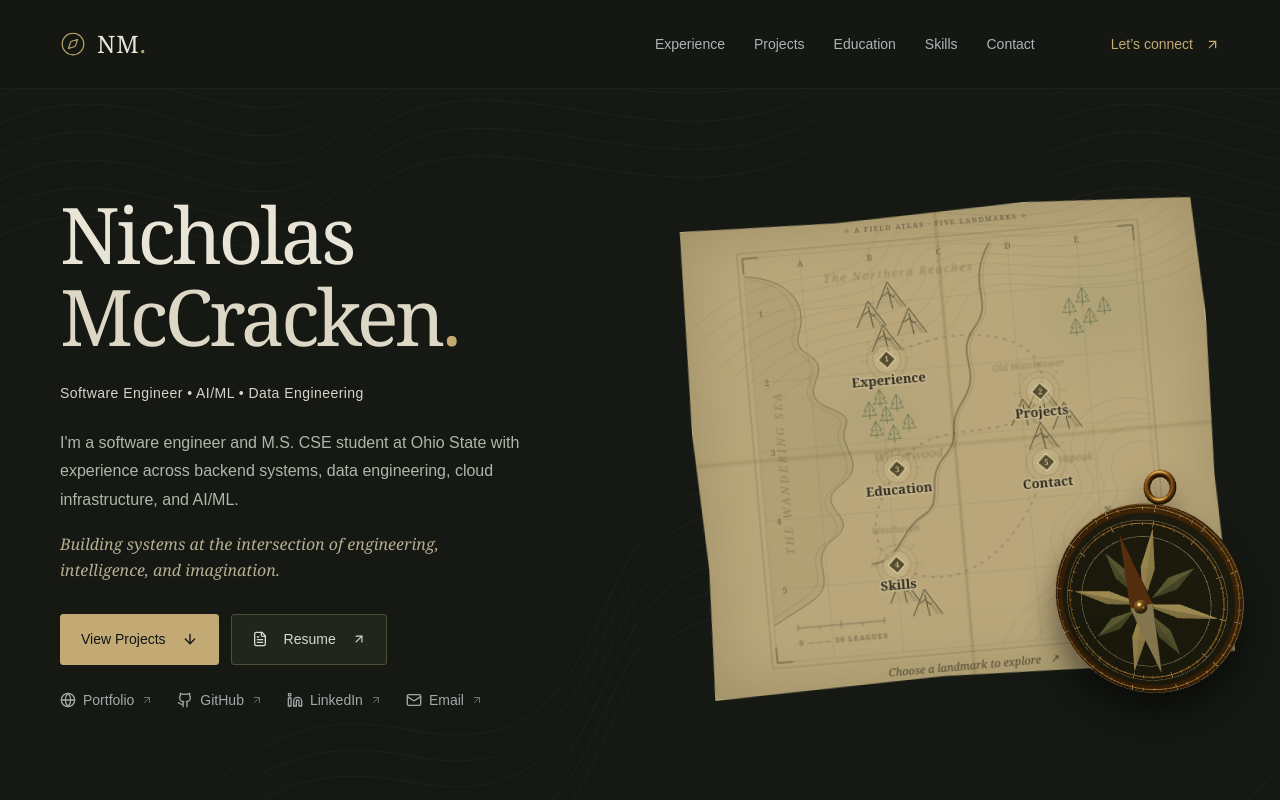
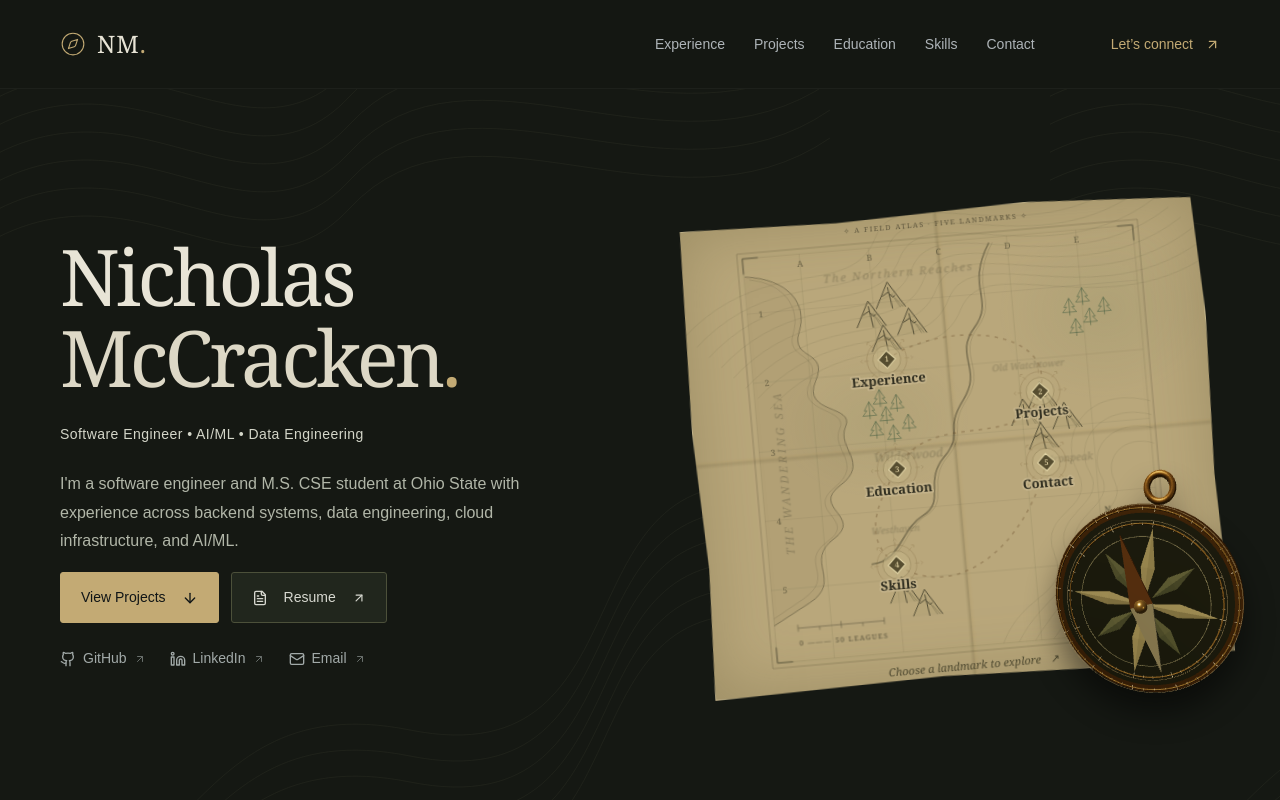
Before and after one commit to nicholasrmccracken/portfolio, a Next.js app: page / in a window 1280 px wide. Shown: the top 800 px of the page. Built offline with nearby package versions, Linux system fonts and the light colour scheme.

Commit message:
Simplify hero and contact copy and links

```diff
--- a/components/Portfolio.tsx
+++ b/components/Portfolio.tsx
@@ -1,7 +1,7 @@
 'use client';
 import { useEffect, useState, type ReactNode } from 'react';
 import { motion, useReducedMotion } from 'framer-motion';
-import { ArrowDown, ArrowUpRight, ArrowRight, Github, Linkedin, Mail, FileText, Compass, Code2, Network, Layers3, GraduationCap, Menu, X, MapPin, Map, Database, Cloud, Globe } from 'lucide-react';
+import { ArrowDown, ArrowUpRight, ArrowRight, Github, Linkedin, Mail, FileText, Compass, Code2, Network, Layers3, GraduationCap, Menu, X, MapPin, Map, Database, Cloud } from 'lucide-react';
 import { profile, navigation, experiences, projects, skills, education } from '@/lib/portfolio';
 import ArtifactDisplay from './ArtifactDisplay';
 import CursorTrail from './CursorTrail';
@@ -21,10 +21,10 @@ export default function Portfolio() {
     return () => observer.disconnect();
   }, []);
   return <><CursorTrail/><a href="#main" className="skip-link">Skip to content</a><header className="site-header"><nav className="container nav" aria-label="Main navigation"><a className="brand" href="#home" aria-label="Nicholas McCracken home"><Compass size={26} strokeWidth={1} /><span>NM<span className="brand-dot">.</span></span></a><div className="desktop-nav">{navigation.map(item=><a key={item} href={`#${item.toLowerCase()}`} aria-current={active===item.toLowerCase()?'location':undefined} className={active===item.toLowerCase()?'active':''}>{item}</a>)}</div><a className="nav-contact" href={profile.email}>Let’s connect <ArrowUpRight size={15}/></a><button className="menu-button" aria-label={menu?'Close navigation':'Open navigation'} aria-expanded={menu} aria-controls="mobile-nav" onClick={()=>setMenu(!menu)}>{menu?<X/>:<Menu/>}</button></nav>{menu&&<nav id="mobile-nav" className="mobile-nav" aria-label="Mobile navigation">{navigation.map(item=><a key={item} href={`#${item.toLowerCase()}`} onClick={()=>setMenu(false)}>{item}<ArrowUpRight size={16}/></a>)}</nav>}</header>
-  <main id="main"><section className="hero container" id="home"><div className="hero-copy"><h1>Nicholas<br/><span>McCracken</span><span className="name-period">.</span></h1><p className="hero-role">{profile.title}</p><p className="hero-description">{profile.description}</p><p className="hero-tagline">{profile.tagline}</p><div className="hero-actions"><a className="button primary" href="#projects">View Projects <ArrowDown size={16}/></a><a className="button secondary" href={profile.resume} target="_blank" rel="noreferrer"><FileText size={16}/> Resume <ArrowUpRight size={14}/></a></div><div className="social-links"><a href={profile.portfolio} target="_blank" rel="noreferrer"><Globe size={16}/> Portfolio <ArrowUpRight size={12}/></a><a href={profile.github} target="_blank" rel="noreferrer"><Github size={16}/> GitHub <ArrowUpRight size={12}/></a><a href={profile.linkedin} target="_blank" rel="noreferrer"><Linkedin size={16}/> LinkedIn <ArrowUpRight size={12}/></a><a href={profile.email}><Mail size={16}/> Email <ArrowUpRight size={12}/></a></div></div><ArtifactDisplay/><div className="hero-bottom"><span><MapPin size={13}/> {profile.status}</span><a href="#experience">SCROLL TO EXPLORE <ArrowDown size={14}/></a></div></section>
+  <main id="main"><section className="hero container" id="home"><div className="hero-copy"><h1>Nicholas<br/><span>McCracken</span><span className="name-period">.</span></h1><p className="hero-role">{profile.title}</p><p className="hero-description">{profile.description}</p><div className="hero-actions"><a className="button primary" href="#projects">View Projects <ArrowDown size={16}/></a><a className="button secondary" href={profile.resume} target="_blank" rel="noreferrer"><FileText size={16}/> Resume <ArrowUpRight size={14}/></a></div><div className="social-links"><a href={profile.github} target="_blank" rel="noreferrer"><Github size={16}/> GitHub <ArrowUpRight size={12}/></a><a href={profile.linkedin} target="_blank" rel="noreferrer"><Linkedin size={16}/> LinkedIn <ArrowUpRight size={12}/></a><a href={profile.email}><Mail size={16}/> Email <ArrowUpRight size={12}/></a></div></div><ArtifactDisplay/><div className="hero-bottom"><span><MapPin size={13}/> {profile.status}</span><a href="#experience">SCROLL TO EXPLORE <ArrowDown size={14}/></a></div></section>
   <section tabIndex={-1} id="experience" className="section container"><SectionHeading number="01" title="Experience" subtitle="PAST ADVENTURES"/><div className="timeline">{experiences.map((job,index)=><Reveal className="timeline-item" key={job.company+job.role}><div className="timeline-meta"><span className="timeline-marker">{index===0?<span/>:null}</span><p>{job.date}</p><span className="eyebrow">{job.kind}</span></div><div className="timeline-content"><h3>{job.company}</h3><p className="job-role">{job.role}</p><p className="job-location"><MapPin size={13}/>{job.location}</p><ul>{job.points.map(point=><li key={point}>{point}</li>)}</ul></div></Reveal>)}</div></section>
   <section tabIndex={-1} id="projects" className="section projects-section"><div className="container"><SectionHeading number="02" title="Projects" subtitle="FEATURED QUESTS"/><div className="projects-grid">{projects.map(project=><Reveal className="project-card" key={project.number}><div className="project-art-header"><span>ARTIFACT {project.number}</span><span className="project-icon" aria-hidden="true">{project.icon}</span></div><div className="project-body"><span className="eyebrow">{project.type}</span><h3>{project.title}</h3><p>{project.description}</p>{project.highlight && <div className="project-highlight">{project.highlight}</div>}<div className="tags">{project.tags.map(tag=><span key={tag}>{tag}</span>)}</div><div className="project-footer"><a href={project.github} target="_blank" rel="noreferrer" aria-label={`View ${project.title} on GitHub`}><Github size={15}/> View repository <ArrowUpRight size={15}/></a></div></div></Reveal>)}</div></div></section>
   <section tabIndex={-1} id="education" className="section container"><SectionHeading number="03" title="Education" subtitle="TRAINING & STUDY"/><Reveal className="education-panel"><div className="university"><GraduationCap size={32} strokeWidth={1}/><h3>{education[0].university}</h3><span><MapPin size={13}/> {education[0].location}</span></div><div className="degrees">{education.map((degree,index)=><div className="degree" key={degree.degree}><span className="eyebrow">{index===0?'GRADUATE STUDIES':'UNDERGRADUATE STUDIES'}</span><h4>{degree.degree}</h4><p>{degree.date}</p><p>GPA: {degree.gpa}</p></div>)}</div></Reveal></section>
   <section tabIndex={-1} id="skills" className="section container"><SectionHeading number="04" title="Technical Toolkit" subtitle="TOOLS & DISCIPLINES"/><div className="skills-codex">{skills.map((category,index)=>{const Icon=[Code2,Network,Layers3,Database,Cloud][index];return <Reveal key={category.name} className="skill-row"><div className="skill-title"><span className="skill-icon"><Icon size={23} strokeWidth={1}/></span><div><h3>{category.name}</h3><p>{category.subtitle}</p></div></div><div className="tags skill-tags">{category.items.map(skill=><span key={skill}>{skill}</span>)}</div></Reveal>;})}</div></section>
-  <section tabIndex={-1} id="contact" className="contact-section container"><div className="contact-orbit" aria-hidden="true"><Compass size={42} strokeWidth={0.65}/></div><span className="eyebrow">THE NEXT EXPEDITION</span><h2>Contact<span>.</span></h2><p>{profile.contact}</p><p>{profile.interests}</p><a className="button primary" href={profile.email}>Get in touch <Mail size={17}/></a><div className="contact-socials"><a href={profile.portfolio} target="_blank" rel="noreferrer">Portfolio <ArrowUpRight size={14}/></a><a href={profile.github} target="_blank" rel="noreferrer">GitHub <ArrowUpRight size={14}/></a><a href={profile.email}>Email <ArrowUpRight size={14}/></a><a href={profile.linkedin} target="_blank" rel="noreferrer">LinkedIn <ArrowUpRight size={14}/></a></div></section></main><footer className="container footer"><a className="brand" href="#home"><Compass size={20} strokeWidth={1}/><span>NM.</span></a><p>© {new Date().getFullYear()} Nicholas McCracken</p><a href="#home">Back to the map <ArrowRight size={14}/></a></footer></>;
+  <section tabIndex={-1} id="contact" className="contact-section container"><div className="contact-orbit" aria-hidden="true"><Compass size={42} strokeWidth={0.65}/></div><span className="eyebrow">THE NEXT EXPEDITION</span><h2>Contact<span>.</span></h2><p>{profile.contact}</p><a className="button primary" href={profile.email}>Get in touch <Mail size={17}/></a><div className="contact-socials"><a href={profile.github} target="_blank" rel="noreferrer">GitHub <ArrowUpRight size={14}/></a><a href={profile.linkedin} target="_blank" rel="noreferrer">LinkedIn <ArrowUpRight size={14}/></a></div></section></main><footer className="container footer"><a className="brand" href="#home"><Compass size={20} strokeWidth={1}/><span>NM.</span></a><p>© {new Date().getFullYear()} Nicholas McCracken</p><a href="#home">Back to the map <ArrowRight size={14}/></a></footer></>;
 }
--- a/lib/portfolio.ts
+++ b/lib/portfolio.ts
@@ -2,11 +2,9 @@ export const profile = {
   name: 'Nicholas McCracken',
   title: 'Software Engineer • AI/ML • Data Engineering',
   description: "I'm a software engineer and M.S. CSE student at Ohio State with experience across backend systems, data engineering, cloud infrastructure, and AI/ML.",
-  tagline: 'Building systems at the intersection of engineering, intelligence, and imagination.',
   portfolio: 'https://nicholasmccracken.vercel.app/',
   github: 'https://github.com/nicholasrmccracken',
   contact: "I'm always happy to connect with engineers, founders, recruiters, or anyone solving interesting software problems.",
-  interests: 'Interested in software engineering, AI/ML, data engineering, backend systems, and ambitious technical projects.',
   status: 'Graduating December 2026 • Columbus, OH',
   linkedin: 'https://www.linkedin.com/in/nicholasrmccracken/',
   email: 'mailto:nicholas.r.mccracken@gmail.com',
```
